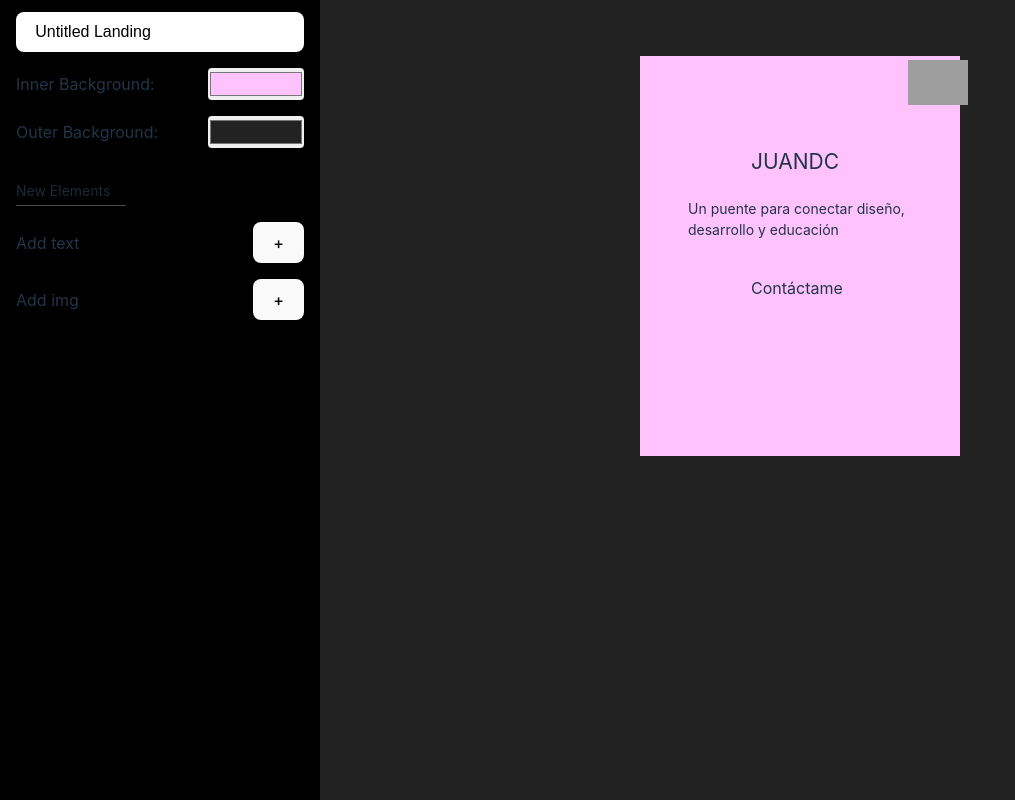
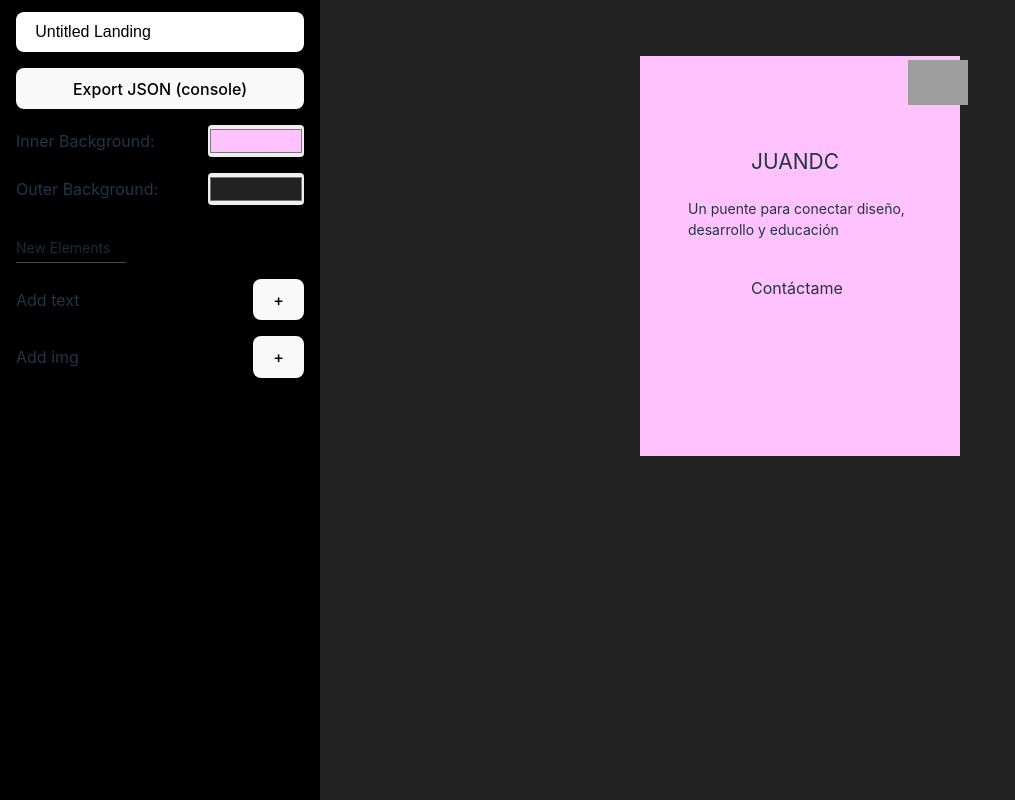
Before and after one commit to juandc/wixilite-vue, a Vue app: page / in a window 1280 px wide. Both pictures are taken after a click on the button "Fixed". Shown: the whole page, without its empty margins (0-1015 px from the left). Built offline with nearby package versions, Linux system fonts and the light colour scheme; grey boxes are pictures that could not be loaded.

Commit message:
feat: export to json

```diff
--- a/src/components/editor/fixed/configbar/FixedConfigBar.vue
+++ b/src/components/editor/fixed/configbar/FixedConfigBar.vue
@@ -1,4 +1,5 @@
 <script setup lang="ts">
+import { toRaw } from 'vue';
 import type { IFixedElementEditingTextProps } from '@/types';
 import { pageInfoStore } from '@/stores/pageInfo';
 import { useFixedLayoutStore } from '@/stores/fixedLayout';
@@ -19,6 +20,18 @@ import FixedPropTextArea from './FixedPropTextArea.vue';
 import FixedSelect from './FixedSelect.vue';
 
 const fixedLayoutStore = useFixedLayoutStore();
+
+const exportData = () => {
+  console.info({
+    id: pageInfoStore.id,
+    name: pageInfoStore.name,
+    attrs: {
+      innerBackground: pageInfoStore.innerBackground,
+      outerBackground: pageInfoStore.outerBackground,
+    },
+    elements: toRaw(fixedLayoutStore.deviceElements),
+  });
+};
 </script>
 
 <template>
@@ -31,6 +44,7 @@ const fixedLayoutStore = useFixedLayoutStore();
           placeholder="Type something..."
         />
       </FixedSecretInput>
+      <button @click="exportData">Export JSON (console)</button>
       <FixedPropInput for="inner-bg" label="Inner Background">
         <input
           id="inner-bg"
```
